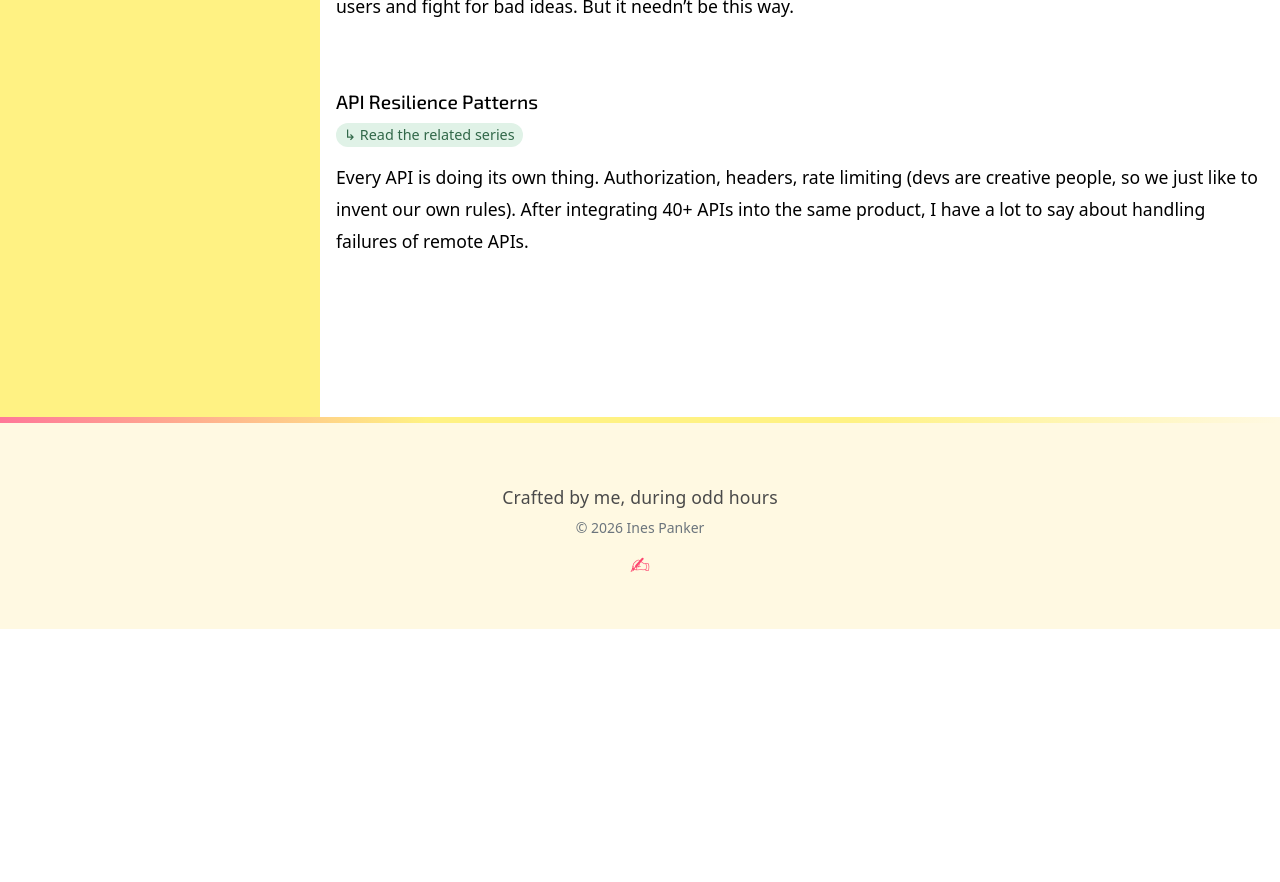
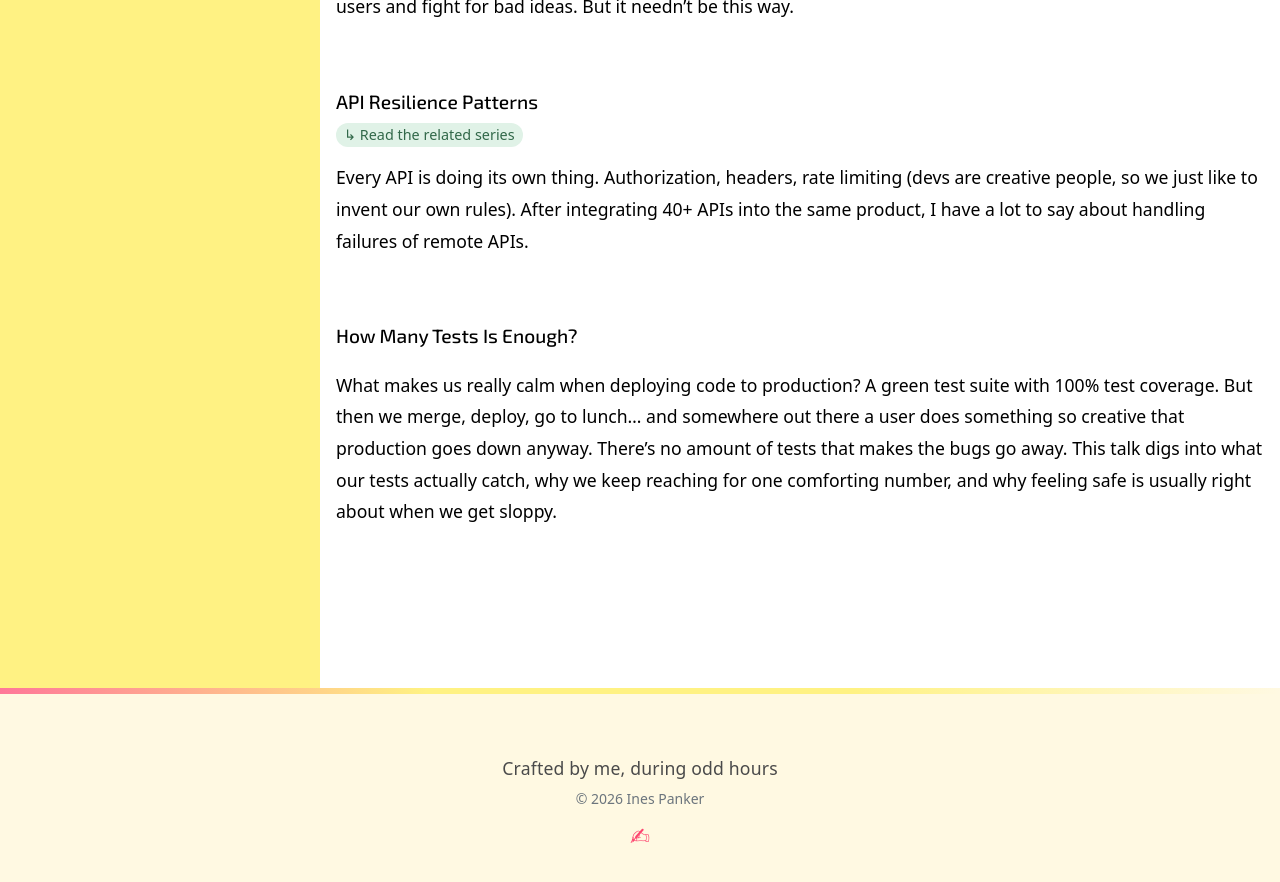
Before and after one commit to inesp/inesp.github.io, a Jekyll site: the page built from talks.html, in a window 1280 px wide and 900 px high, scrolled down 4034 px. Shown: the top 882 px of the window. Built offline with Jekyll 4.4.1, drawn with Linux system fonts in a browser that asks for light colours; nearby versions of some CDN libraries; some web fonts are replaced; a style sheet for code colours, icons or effects is not loaded; before the commit the page ends 4663 px from its top, so only the background shows below that.

Commit message:
Add talk about tests

```diff
--- a/_data/talk_catalogue.yml
+++ b/_data/talk_catalogue.yml
@@ -18,3 +18,6 @@
 - title: API Resilience Patterns
   series: API Resilience Patterns
   description: Every API is doing its own thing. Authorization, headers, rate limiting (devs are creative people, so we just like to invent our own rules). After integrating 40+ APIs into the same product, I have a lot to say about handling failures of remote APIs.
+
+- title: How Many Tests Is Enough?
+  description: What makes us really calm when deploying code to production? A green test suite with 100% test coverage. But then we merge, deploy, go to lunch... and somewhere out there a user does something so creative that production goes down anyway. There's no amount of tests that makes the bugs go away. This talk digs into what our tests actually catch, why we keep reaching for one comforting number, and why feeling safe is usually right about when we get sloppy.
```
